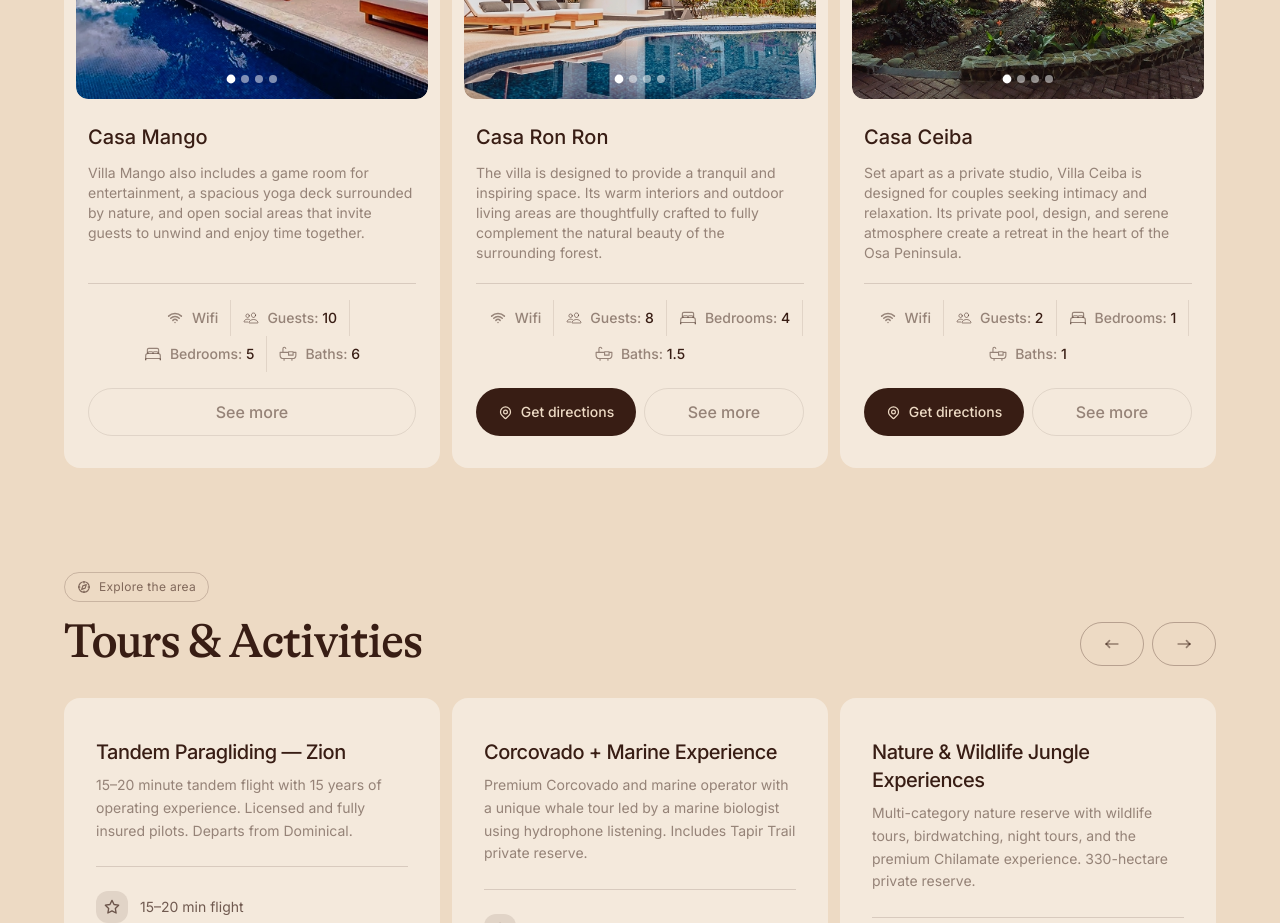
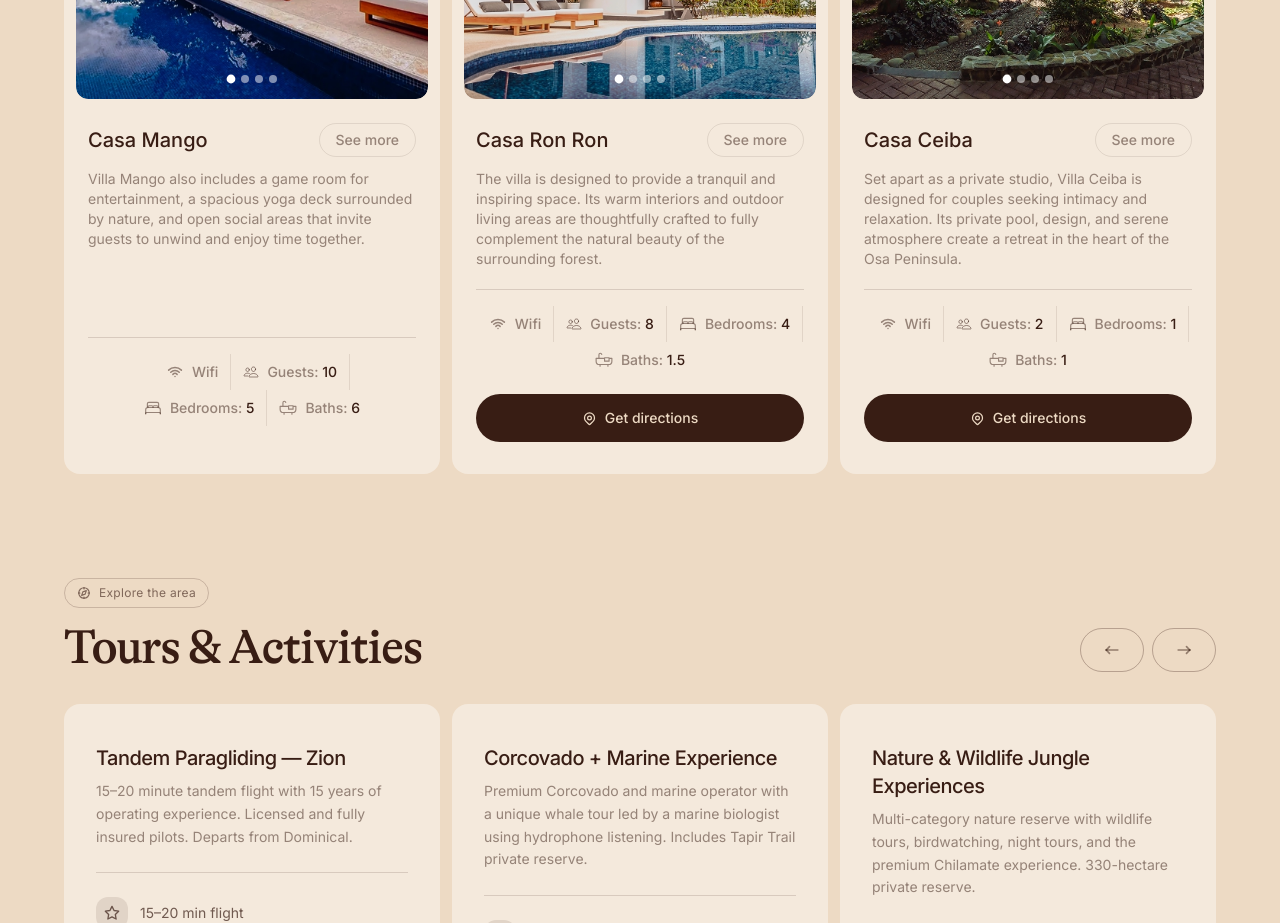
Before and after one commit to bchacon-aurigital/Arborea-editorial-entry-point, a Next.js app: page / in a window 1280 px wide. Shown: the part 880-1803 px from the top of the page. Built offline with nearby package versions, Linux system fonts and the light colour scheme.

Commit message:
Mover boton see more arriba

```diff
--- a/next.config.ts
+++ b/next.config.ts
@@ -1,8 +1,9 @@
 import type { NextConfig } from "next";
 
 const nextConfig: NextConfig = {
-  /* config options here */
+  output: "export",
   images: {
+    unoptimized: true,
     remotePatterns: [
       {
         protocol: 'https',
--- a/src/app/[slug]/page.jsx
+++ b/src/app/[slug]/page.jsx
@@ -1,8 +1,10 @@
-"use client";
-
 import { notFound } from "next/navigation";
 import { properties } from "@/data/properties";
 import PropertyPage from "@/components/sections/PropertyPage";
+
+export function generateStaticParams() {
+  return Object.keys(properties).map((slug) => ({ slug }));
+}
 
 export default function Page({ params }) {
   const property = properties[params.slug];
--- a/src/components/ui/PropertyCard.jsx
+++ b/src/components/ui/PropertyCard.jsx
@@ -86,7 +86,15 @@ export default function PropertyCard({
 
         {/* Nombre + descripción — crece para igualar altura entre cards */}
         <div className="flex flex-col flex-1 gap-3 mb-5">
+          <div className="flex items-center justify-between gap-2">
             <p className="font-sans font-medium text-xl text-[#381d14]">{name}</p>
+            <Link
+              href={href}
+              className="font-sans font-medium text-sm text-[#381d14]/50 hover:text-[#381d14] hover:border-[#381d14]/30 transition-colors duration-300 whitespace-nowrap shrink-0 border border-[#381d14]/10 rounded-full px-4 py-1.5"
+            >
+              {t("common.seeMore")}
+            </Link>
+          </div>
           <p className="font-sans text-sm text-[#381d14]/50">{description}</p>
         </div>
 
@@ -111,7 +119,6 @@ export default function PropertyCard({
           })}
         </div>
 
-        <div className={`flex flex-col xl:grid gap-2 ${directionsUrl ? "xl:grid-cols-2" : ""}`}>
         {directionsUrl && (
           <a
             href={directionsUrl}
@@ -123,13 +130,6 @@ export default function PropertyCard({
             {t("common.getDirections")}
           </a>
         )}
-          <Link
-            href={href}
-            className="flex items-center justify-center h-12 rounded-full border border-[#381d14]/10 font-sans font-medium text-base text-[#381d14]/50 hover:border-[#381d14]/30 hover:text-[#381d14] transition-colors duration-300"
-          >
-            {t("common.seeMore")}
-          </Link>
-        </div>
       </div>
     </div>
   );
```
Lines whose indentation alone changed are shown as unchanged.
